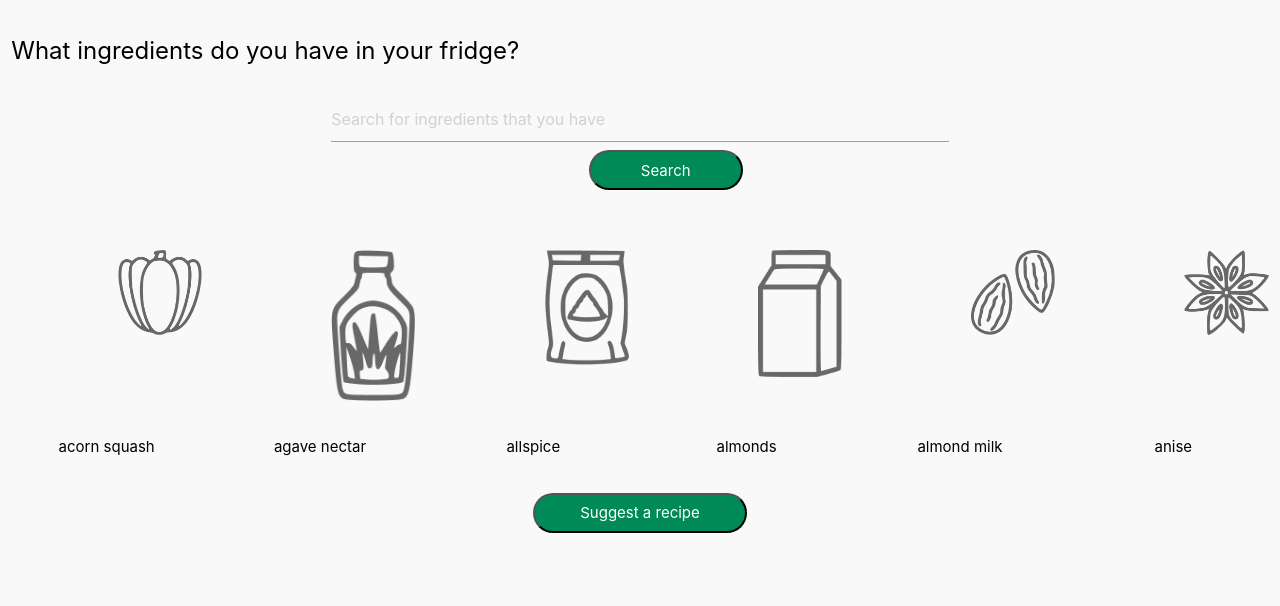
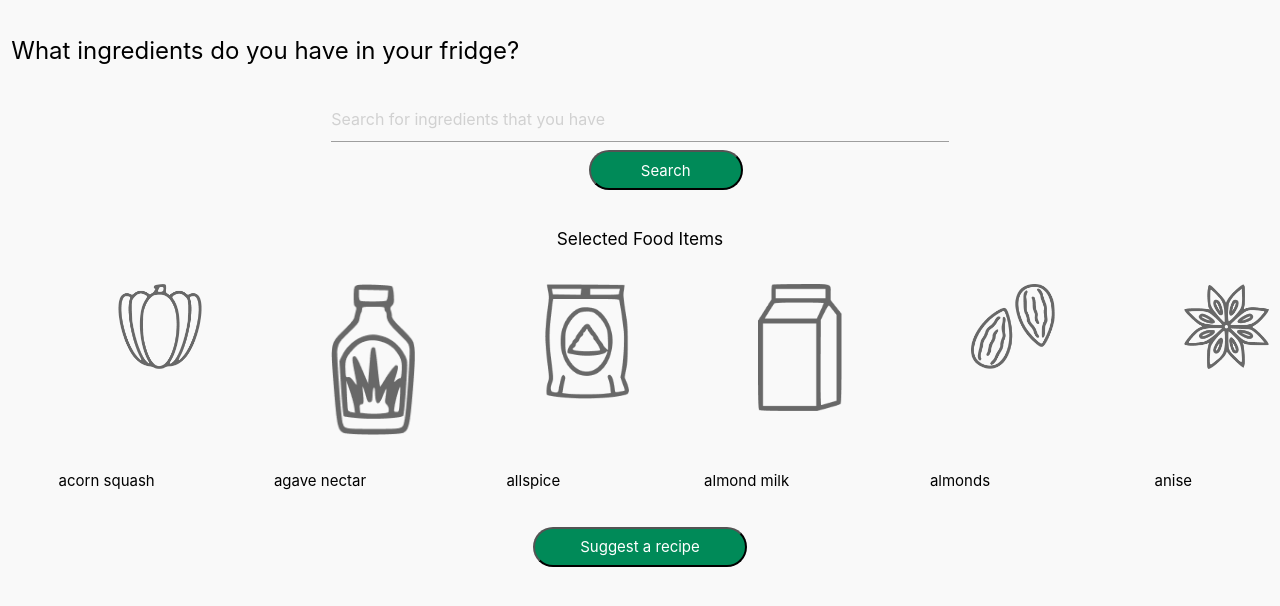
Before and after one commit to akula-a/Menon_Labs, a React (Create React App) app in the folder plant-jammer-widget/: page / in a window 1280 px wide. Shown: the top 606 px of the page. Built offline with nearby package versions, Linux system fonts and the light colour scheme.

Commit message:
Made final changes

```diff
--- a/plant-jammer-widget/src/ingredient_list.js
+++ b/plant-jammer-widget/src/ingredient_list.js
@@ -2,8 +2,8 @@ const items = [
     {id: require('./icons/acorn_squash.png').default, name: 'acorn squash' },
     {id: require('./icons/agave nectar.png').default, name: 'agave nectar'},
     {id: require('./icons/allspice.png').default, name: 'allspice'},
-    {id: require('./icons/almond milk.png').default, name: 'almonds'},
-    {id: require('./icons/almonds.png').default, name: 'almond milk'},
+    {id: require('./icons/almond milk.png').default, name: 'almond milk'},
+    {id: require('./icons/almonds.png').default, name: 'almonds'},
     {id: require('./icons/anise.png').default, name: 'anise'}
 ];
 
--- a/plant-jammer-widget/src/recommendation.js
+++ b/plant-jammer-widget/src/recommendation.js
@@ -14,19 +14,16 @@ function Recommendations() {
           <div class = "card col s3 center" id = "card">
             <div class="card-image">
               <img src={require('./ingredients_placeholder.png').default} alt="Ingredient"/>
-              <span class="card-title">Ingredient 1 </span>
             </div>
           </div>
           <div class = "card col s3 center" id = "card">
             <div class="card-image">
               <img src={require('./ingredients_placeholder.png').default} alt="Ingredient"/>
-              <span class="card-title">Ingredient 2 </span>
             </div>
           </div>
           <div class = "card col s3 center" id = "card">
             <div class="card-image">
               <img src={require('./ingredients_placeholder.png').default} alt="Ingredient"/>
-              <span class="card-title">Ingredient 3 </span>
             </div>
           </div>
         </div>
--- a/plant-jammer-widget/src/select_food.js
+++ b/plant-jammer-widget/src/select_food.js
@@ -1,3 +1,4 @@
+import React from 'react';
 import items from './ingredient_list.js';
 import SearchBar from './search_bar';
 import { useState } from 'react';
@@ -13,27 +14,38 @@ const filterItems = (items, query) => {
     });
 }
 
-
 // keeps track of selected food items
 function SelectedFood() {
 
-    var selectedItems = Array(0);
-    // var selectionMade = false;
+    // for search bar
     const {search} = window.location;
     const query = new URLSearchParams(search).get('s');
     const [searchQuery, setSearchQuery] = useState(query || '');
     const filteredItems = filterItems(items, searchQuery);
 
+    // selecting food items
+    const [foodList, setList] = useState([]);
+    const imageClick = (item) => {
+        setList(foodList.concat(item));
+    };
+
+    let ListTemplate;
+    ListTemplate = foodList.map((item) =>
+        <li key={item.id}>{item.name}</li>
+    );
+
     return (
         <div class = "SearchItems">
-        <SearchBar searchQuery={searchQuery} setSearchQuery={setSearchQuery} />
         <div class = "row">
-            {selectedItems.map((item) => ( <p key={item.id}>{item.name}</p> ))}
+            <SearchBar searchQuery={searchQuery} setSearchQuery={setSearchQuery} class = "col s6 offset-s3"/>
         </div>
-        <div class = "row"> <p> </p> </div>
+        <h6 class = "col s2 center"> Selected Food Items </h6>
+        <ul class = "col s2 center "> {ListTemplate} </ul>
+        <div class = "row"></div>
         <div class = "row">
             {filteredItems.map((item) => (
-            <img src={item.id} class= "center col s1 offset-s1" alt="Icon" id="icon"/>
+            <img src={item.id} class= "center col s1 offset-s1" alt="Icon" id="icon"
+            onClick={() => imageClick(item)} />
             ))}
         </div>
         <div class = "row">
@@ -41,6 +53,7 @@ function SelectedFood() {
             <p key={item.id} class= "center col s2">{item.name}</p>
             ))}
         </div>
+
     </div>
 )
 
```
Also changed, not shown: plant-jammer-widget/src/App.css (line endings or trailing spaces).
